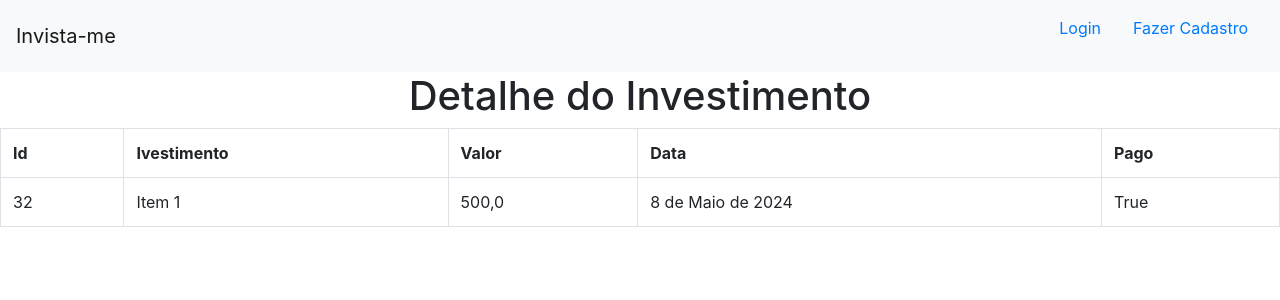
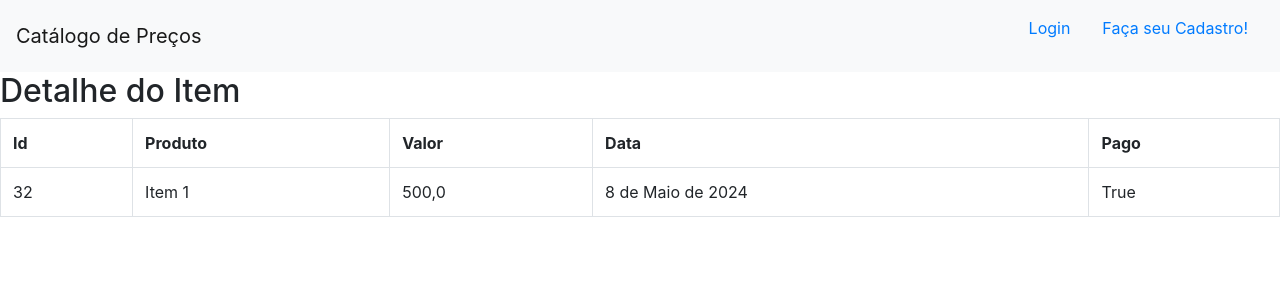
Before and after one commit to JeffSantos369/project01, a Django app: page /32 in a window 1280 px wide. Shown: the top 300 px of the page. Run offline with Django 5.2, Linux system fonts and the light colour scheme; data comes from the database, SQL or seed files in the repository.

Commit message:
mudanças no titulos

```diff
--- a/projeto_invista_me/invista_me/templates/investimentos/base.html
+++ b/projeto_invista_me/invista_me/templates/investimentos/base.html
@@ -1,6 +1,10 @@
+<!-- PAGINA BASE HTML  -->
+
 
 <!doctype html>
 <html lang="en">
+
+<!-- #======================================= -->
   <head>
     <!-- Required meta tags -->
     <meta charset="utf-8">
@@ -9,18 +13,20 @@
     <!-- Bootstrap CSS -->
     <link rel="stylesheet" href="https://cdn.jsdelivr.net/npm/bootstrap@4.6.2/dist/css/bootstrap.min.css" integrity="sha384-xOolHFLEh07PJGoPkLv1IbcEPTNtaed2xpHsD9ESMhqIYd0nLMwNLD69Npy4HI+N" crossorigin="anonymous">
 
-    <title>Invista - me!</title>
+    <title>CATÁLOGO DE PREÇOS!</title>
   </head>
+<!-- #====================================== -->
+<!-- ======================================= -->
+
   <body>
     <!-- As a link -->
     <nav class="navbar navbar-light bg-light">
+          <a class="navbar-brand" href="{% url 'investimentos' %}">Catálogo de Preços</a>
 
-          <a class="navbar-brand" href="{% url 'investimentos' %}">Invista-me</a>
           <ul style="list-style: none;">
                       {% if user.is_authenticated%}
-
                           <li style="float: left">
-                  <strong class="nav-item nav-link">Bem-Vindo {{user.get_username}}</strong>
+                            <strong class="nav-item nav-link">Bem-Vindos! {{user.get_username}}</strong>
                           </li>
 
                           <li style="float: left">
@@ -29,25 +35,24 @@
                             <button class="btn btn-secondary" type="submit">Sair</button>
                             </form>
                         </li>
-
                           {% else %}
-
                           <li style="float: left">
                             <a class="nav-item nav-link" href="{% url 'login' %}">Login</a>
                           </li>
                             <li style="float: left">
-                    <a class="nav-item nav-link" href="{% url 'novo_usuario' %}">Fazer Cadastro</a>
+                              <a class="nav-item nav-link" href="{% url 'novo_usuario' %}">Faça seu Cadastro!</a>
                             </li>
-
                         {% endif%}
-
           </ul>
       </nav>
+
+
     {% if messages%}
           {% for message in messages %}
           <div class="alert alert-{{ message.tags }}">{{ message }}</div>
           {% endfor %}
       {% endif %}
+
     {% block conteudo %}
     {% endblock%}
     <!-- Optional JavaScript; choose one of the two! -->
--- a/projeto_invista_me/invista_me/templates/investimentos/confirmar_exclusao.html
+++ b/projeto_invista_me/invista_me/templates/investimentos/confirmar_exclusao.html
@@ -1,3 +1,5 @@
+<!-- PAGINA DE CONFIMAÇÃO DA EXCLUSÃO DOS ITENS. -->
+
 {% extends 'investimentos/base.html' %}
 {% block conteudo %}
 
--- a/projeto_invista_me/invista_me/templates/investimentos/detalhe.html
+++ b/projeto_invista_me/invista_me/templates/investimentos/detalhe.html
@@ -1,13 +1,16 @@
 {% extends 'investimentos/base.html' %}
 {% block conteudo %}
 
-<h1 style="text-align: center;">Detalhe do Investimento</h1>
+<h1 style="text-align: left;
+font-size: xx-large;"
+
+>Detalhe do Item</h1>
 <div class="'container">
 
     <table class="table table-hover table-bordered">
         <tr>
             <th>Id</th>
-            <th>Ivestimento</th>
+            <th>Produto</th>
             <th>Valor</th>
             <th>Data</th>
             <th>Pago</th>
--- a/projeto_invista_me/invista_me/templates/investimentos/investimentos.html
+++ b/projeto_invista_me/invista_me/templates/investimentos/investimentos.html
@@ -1,13 +1,15 @@
 {% extends 'investimentos/base.html' %}
 {% block conteudo %}
-<h1 style ='text-align: center'>Listagem de Investimentos</h1>
+
+
 <div class="container">
+    <h1 style ="text-align: left;"> Itens/Produtos</h1>
 
     <table class="'table table-striped table-bordered">
         <button class="btn btn-success" style="margin-bottom: 10px;"><a style="color: white;" href="{% url 'novo_investimento' %}">NOVO INVESTIMENTO</a></button>
         <tr >
                 <th>id</th>
-                <th>Investimento</th>
+                <th>Produto</th>
                 <th>Valor</th>
                 <th></th>
                 <th></th>
--- a/projeto_invista_me/invista_me/templates/investimentos/novo_investimento.html
+++ b/projeto_invista_me/invista_me/templates/investimentos/novo_investimento.html
@@ -5,7 +5,7 @@
 
     <form action="" method="POST">
         {% csrf_token %}
-        <h1>FORMULÁRIO NOVO INVESTIMENTO</h1>
+        <h3>DETALHE DO PRODUTO</h3>
         {{formulario | crispy}}
         <button type="submit" class="btn btn-success">Salvar</button>
 
```
Also changed, not shown: projeto_invista_me/invista_me/views.py (+3 -9 lines), projeto_invista_me/usuarios/templates/usuarios/logout.html (+13 -4 lines). Lines whose indentation alone changed are shown as unchanged.
